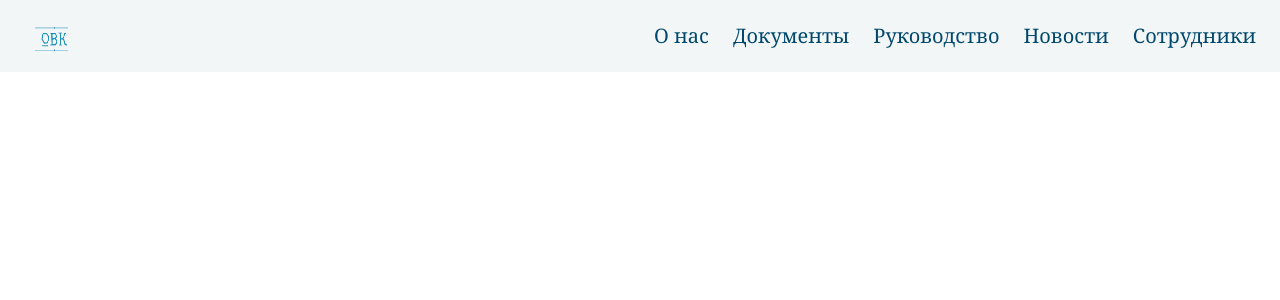
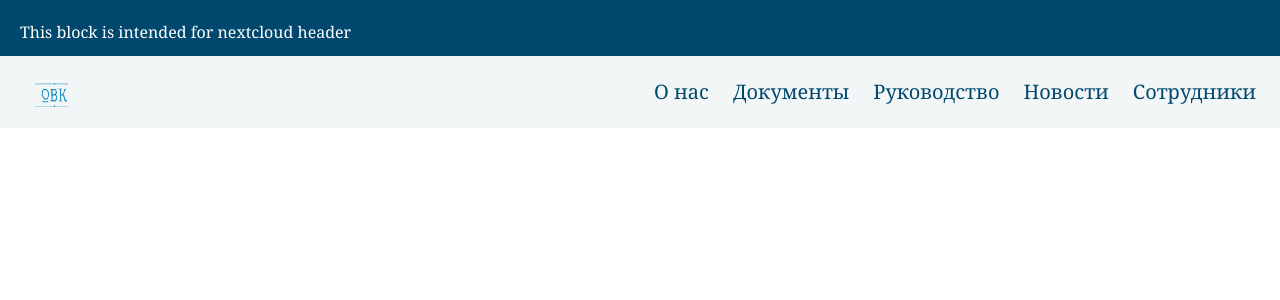
Before and after one commit to shadow-zone86/new-sibghk-ovk, a Vue app: page / in a window 1280 px wide. Shown: the top 300 px of the page. Built offline with nearby package versions, Linux system fonts and the light colour scheme; what tailwind-hamburgers would draw is missing.

Commit message:
feat: implementation of zeroblock, which is intended for nextcloud header (2022-10-10)

```diff
--- a/src/App.vue
+++ b/src/App.vue
@@ -1,9 +1,11 @@
 <script setup lang="ts">
+  import ZeroBlock from './components/ZeroBlock.vue'
   import NavBar from './components/NavBar.vue'
   import About from './components/About.vue'
 </script>
 
 <template>
+  <ZeroBlock />
   <NavBar />
   <About />
 </template>
--- /dev/null
+++ b/src/components/ZeroBlock.vue
@@ -0,0 +1,13 @@
+<script setup lang="ts">
+    import { useZeroBlockStore } from '../store/zeroblock'
+
+    const store = useZeroBlockStore()
+</script>
+
+<template>
+    <nav class="flex items-center bg-[#00486D] p-3 flex-wrap">
+        <div class="p-2 mr-4 inline-flex items-center">
+            <h6 class="fill-current h-4 text-white font-serif">{{ store.getZeroBlock }}</h6>
+        </div>
+    </nav>
+</template>
--- /dev/null
+++ b/src/store/zeroblock.ts
@@ -0,0 +1,14 @@
+import { defineStore } from "pinia";
+
+export const useZeroBlockStore = defineStore({
+    id: 'zeroblock',
+    state: () => ({
+        description: 'This block is intended for nextcloud header' as String
+    }),
+    getters: {
+        getZeroBlock(state) {
+            return state.description
+        }
+    },
+    actions: {}
+})
```
